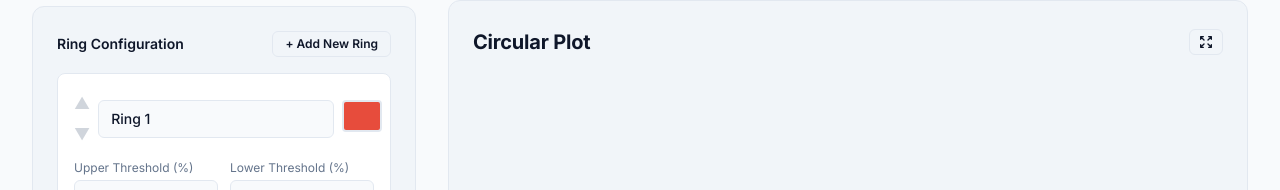
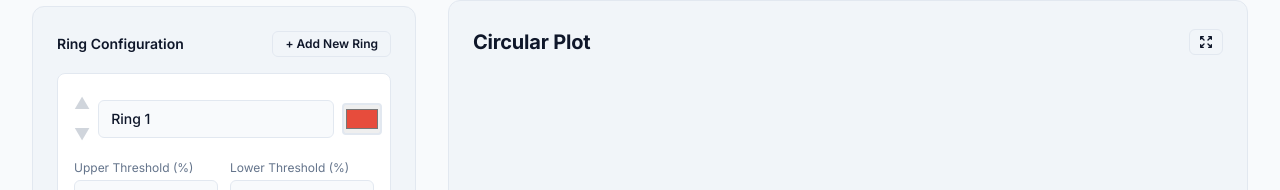
Before and after one commit to happykhan/brigx, a Next.js app: page / in a window 1280 px wide. Both pictures are taken after a click on the button "+ Add New Ring". Shown: the part 311-501 px from the top of the page. Built offline with nearby package versions, Linux system fonts and the light colour scheme; what handsontable would draw is missing.

Commit message:
fix: simplify ring colour picker to native browser input
Replace popup wrapper with direct <input type="color"> on the swatch.
Remove unused state/refs for the old popup approach.

Co-Authored-By: Claude Opus 4.6 (1M context) <noreply@anthropic.com>

```diff
--- a/components/RingConfiguration.tsx
+++ b/components/RingConfiguration.tsx
@@ -1,6 +1,5 @@
 'use client';
 
-import { useState, useRef, useEffect } from 'react';
 import type { RingConfig } from '@/lib/types';
 
 interface RingConfigurationProps {
@@ -15,21 +14,6 @@ const PRESET_COLORS = [
 ];
 
 export default function RingConfiguration({ rings, setRings, onEditAnnotations }: RingConfigurationProps) {
-  const [colorPickerOpen, setColorPickerOpen] = useState<string | null>(null);
-  const colorPickerRef = useRef<HTMLDivElement>(null);
-
-  useEffect(() => {
-    const handleClickOutside = (event: MouseEvent) => {
-      if (colorPickerRef.current && !colorPickerRef.current.contains(event.target as Node)) {
-        setColorPickerOpen(null);
-      }
-    };
-
-    if (colorPickerOpen) {
-      document.addEventListener('mousedown', handleClickOutside);
-      return () => document.removeEventListener('mousedown', handleClickOutside);
-    }
-  }, [colorPickerOpen]);
 
   const addNewRing = () => {
     console.log('[RingConfiguration] Add New Ring clicked, current rings:', rings.length);
@@ -135,25 +119,14 @@ export default function RingConfiguration({ rings, setRings, onEditAnnotations }
                   className="input-field text-sm font-medium flex-1"
                   placeholder="Ring name"
                 />
-                <div className="relative" ref={colorPickerOpen === ring.id ? colorPickerRef : null}>
-                  <button
-                    type="button"
-                    onClick={() => setColorPickerOpen(colorPickerOpen === ring.id ? null : ring.id)}
-                    className="w-10 h-8 rounded cursor-pointer"
-                    style={{ backgroundColor: ring.color, border: '2px solid var(--gx-border)' }}
-                    title="Ring color"
-                  />
-                  {colorPickerOpen === ring.id && (
-                    <div className="absolute top-10 right-0 z-10 p-2 rounded-lg" style={{ background: 'var(--gx-bg-alt)', border: '1px solid var(--gx-border)', boxShadow: 'var(--gx-shadow)' }}>
-                      <input
-                        type="color"
-                        value={ring.color}
-                        onChange={(e) => updateRing(ring.id, { color: e.target.value })}
-                        className="w-32 h-32 cursor-pointer"
-                      />
-                    </div>
-                  )}
-                </div>
+                <input
+                  type="color"
+                  value={ring.color}
+                  onChange={(e) => updateRing(ring.id, { color: e.target.value })}
+                  className="w-10 h-8 rounded cursor-pointer border-0 p-0"
+                  style={{ border: '2px solid var(--gx-border)' }}
+                  title="Ring color"
+                />
               </div>
               <button
                 type="button"
```
